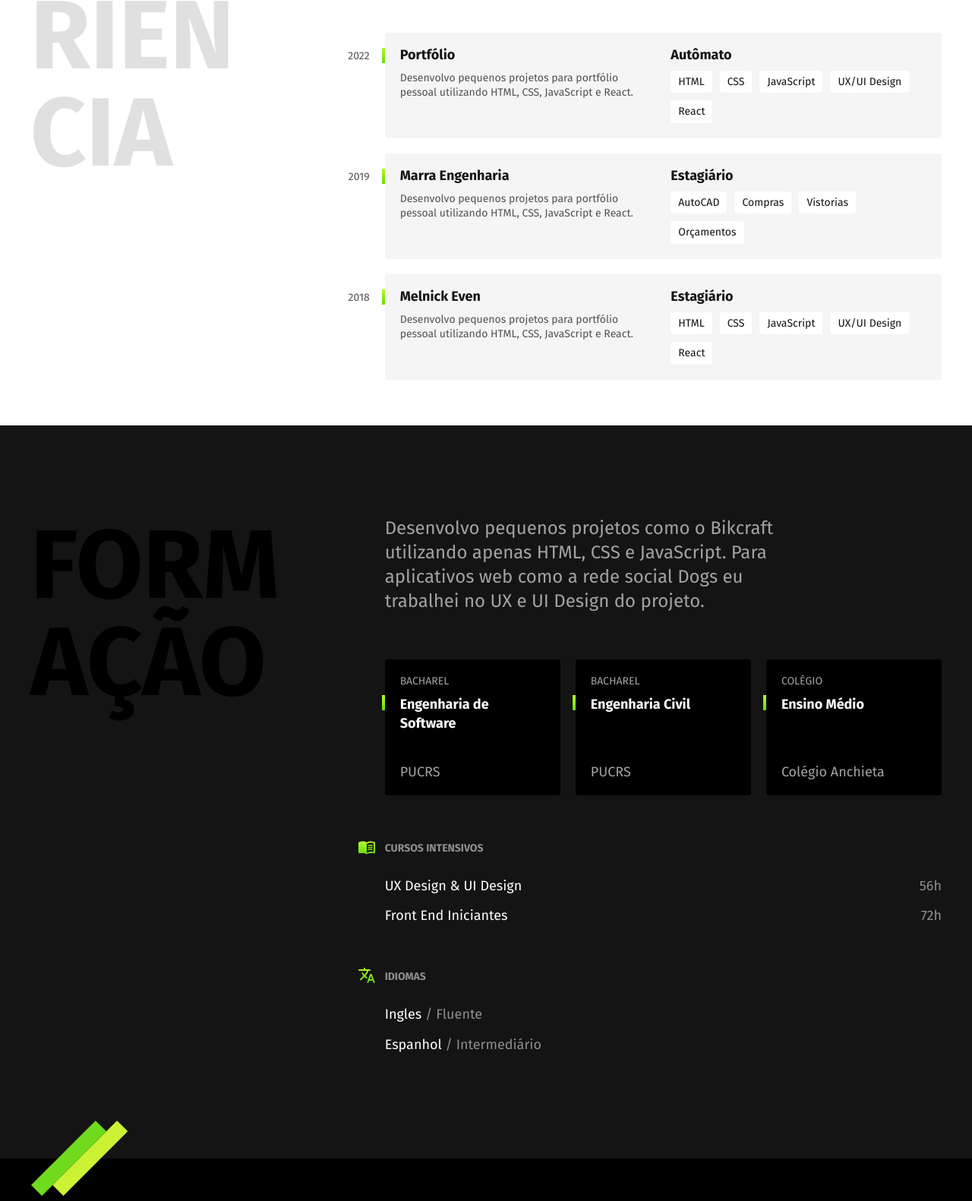
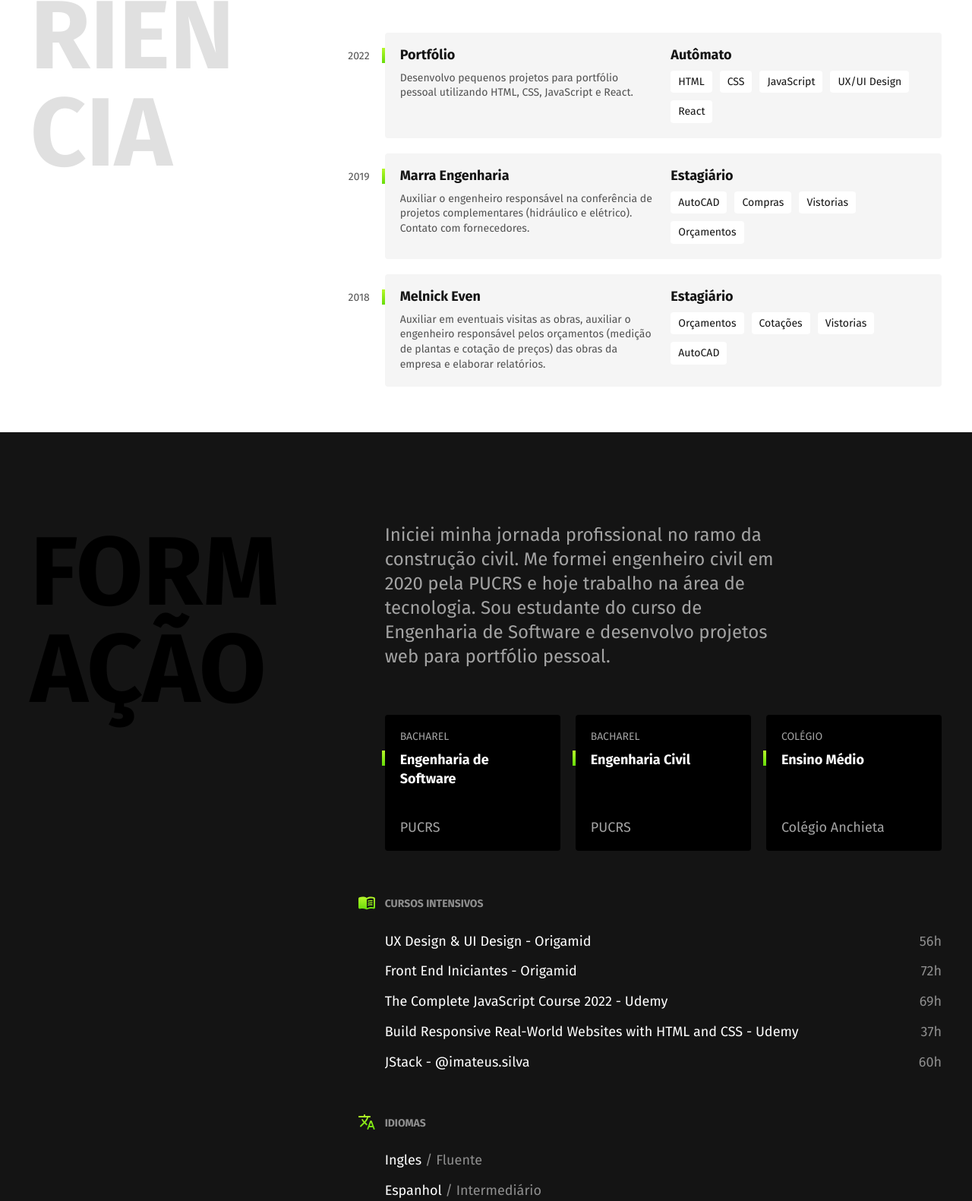
Before and after one commit to diegoardais/curso-html, a plain HTML site: page index.html in a window 1280 px wide. Shown: the part 908-2489 px from the top of the page at 76% size. Drawn offline with Linux system fonts and the light colour scheme.

Commit message:
updates de info

```diff
--- a/index.html
+++ b/index.html
@@ -17,7 +17,8 @@
   </head>
   <body>
     <header class="header">
-      <img src="./img/marca.svg" alt="Lobo" width="104" height="38" />
+      <h1>DIEGO ARDAIS</h1>
+      <!-- <img src="./img/marca.svg" alt="Lobo" width="104" height="38" /> -->
       <nav>
         <ul class="header-menu">
           <li><a href="#experiencia">Experiência</a></li>
@@ -42,10 +43,11 @@
       <h2 class="subtitulo">Experiência</h2>
       <div>
         <p class="experiencia-texto">
-          Desenvolvo pequenos projetos como o Bikcraft utilizando apenas
-          <strong>HTML</strong>, <strong>CSS</strong> e
-          <strong>JavaScript</strong>. Para aplicativos web como a rede social
-          Dogs eu trabalhei no <strong>UX</strong> e <strong>UI Design </strong>
+          Desenvolvo pequenos projetos para portfólio pessoal utilizando apenas
+          <strong>HTML</strong>, <strong>CSS</strong>,
+          <strong>JavaScript</strong> e <strong>React</strong>. Para
+          desenvolvimento web como este eu trabalhei no <strong>UX</strong> e
+          <strong>UI Design </strong>
           do projeto.
         </p>
         <div class="empresa">
@@ -70,8 +72,8 @@
           <h3 class="empresa-titulo">Marra Engenharia</h3>
           <span class="empresa-titulo">Estagiário</span>
           <p class="empresa-texto">
-            Desenvolvo pequenos projetos para portfólio pessoal utilizando HTML,
-            CSS, JavaScript e React.
+            Auxiliar o engenheiro responsável na conferência de projetos
+            complementares (hidráulico e elétrico). Contato com fornecedores.
           </p>
           <ul class="empresa-habilidades">
             <li>AutoCAD</li>
@@ -86,15 +88,15 @@
           <h3 class="empresa-titulo">Melnick Even</h3>
           <span class="empresa-titulo">Estagiário</span>
           <p class="empresa-texto">
-            Desenvolvo pequenos projetos para portfólio pessoal utilizando HTML,
-            CSS, JavaScript e React.
+            Auxiliar em eventuais visitas as obras, auxiliar o engenheiro
+            responsável pelos orçamentos (medição de plantas e cotação de
+            preços) das obras da empresa e elaborar relatórios.
           </p>
           <ul class="empresa-habilidades">
-            <li>HTML</li>
-            <li>CSS</li>
-            <li>JavaScript</li>
-            <li>UX/UI Design</li>
-            <li>React</li>
+            <li>Orçamentos</li>
+            <li>Cotações</li>
+            <li>Vistorias</li>
+            <li>AutoCAD</li>
           </ul>
         </div>
       </div>
@@ -104,9 +106,10 @@
         <h2 class="subtitulo">Formação</h2>
         <div>
           <p class="formacao-texto">
-            Desenvolvo pequenos projetos como o Bikcraft utilizando apenas HTML,
-            CSS e JavaScript. Para aplicativos web como a rede social Dogs eu
-            trabalhei no UX e UI Design do projeto.
+            Iniciei minha jornada profissional no ramo da construção civil. Me
+            formei engenheiro civil em 2020 pela PUCRS e hoje trabalho na área
+            de tecnologia. Sou estudante do curso de Engenharia de Software e
+            desenvolvo projetos web para portfólio pessoal.
           </p>
           <ul class="faculdade-lista">
             <li class="faculdade">
@@ -129,8 +132,16 @@
             <div class="cursos">
               <h3>Cursos Intensivos</h3>
               <ul>
-                <li>UX Design & UI Design <span>56h</span></li>
-                <li>Front End Iniciantes <span>72h</span></li>
+                <li>UX Design & UI Design - Origamid <span>56h</span></li>
+                <li>Front End Iniciantes - Origamid <span>72h</span></li>
+                <li>
+                  The Complete JavaScript Course 2022 - Udemy <span>69h</span>
+                </li>
+                <li>
+                  Build Responsive Real-World Websites with HTML and CSS - Udemy
+                  <span>37h</span>
+                </li>
+                <li>JStack - @imateus.silva <span>60h</span></li>
               </ul>
             </div>
             <div class="idiomas">
@@ -162,7 +173,7 @@
             >
           </li>
         </ul>
-        <p class="footer-copy">Lobo. Alguns direitos reservados.</p>
+        <p class="footer-copy">Diego Ardais. Alguns direitos reservados.</p>
       </div>
     </footer>
   </body>
```
